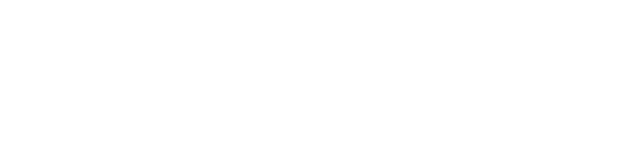
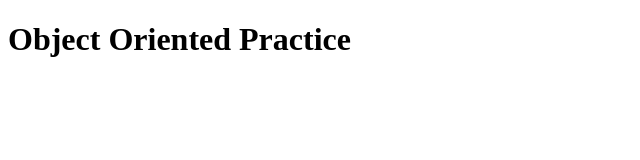
Before and after one commit to iman31998/practice, a plain HTML site: page src/index.html in a window 1280 px wide. Shown: the whole page, without its empty margins (0-640 px from the left). Drawn offline with Linux system fonts and the light colour scheme.

Commit message:
finishing this practice

```diff
--- a/src/index.html
+++ b/src/index.html
@@ -5,10 +5,11 @@
 		<meta charset="UTF-8">
 		<meta name="viewport"
 					content="width=device-width, initial-scale=1.0">
-        <title>Document</title>
+		<title>Practice</title>
 	</head>
 
 	<body>
+		<h1>Object Oriented Practice</h1>
 		<script src="index.js"></script>
 	</body>
 
```
Also changed, not shown: src/index.js (indentation only). Lines whose indentation alone changed are shown as unchanged.
